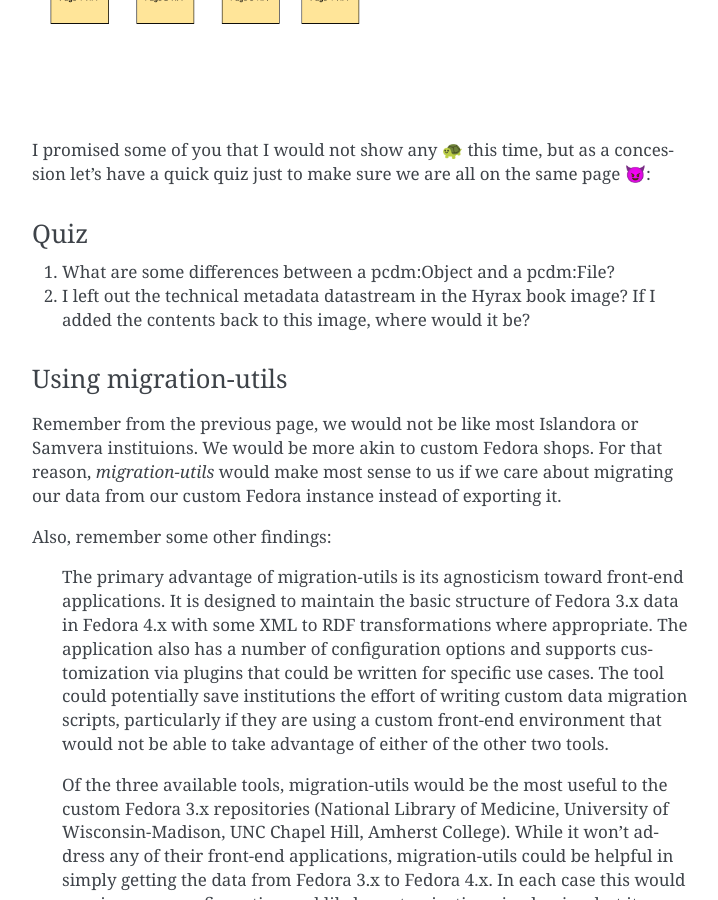
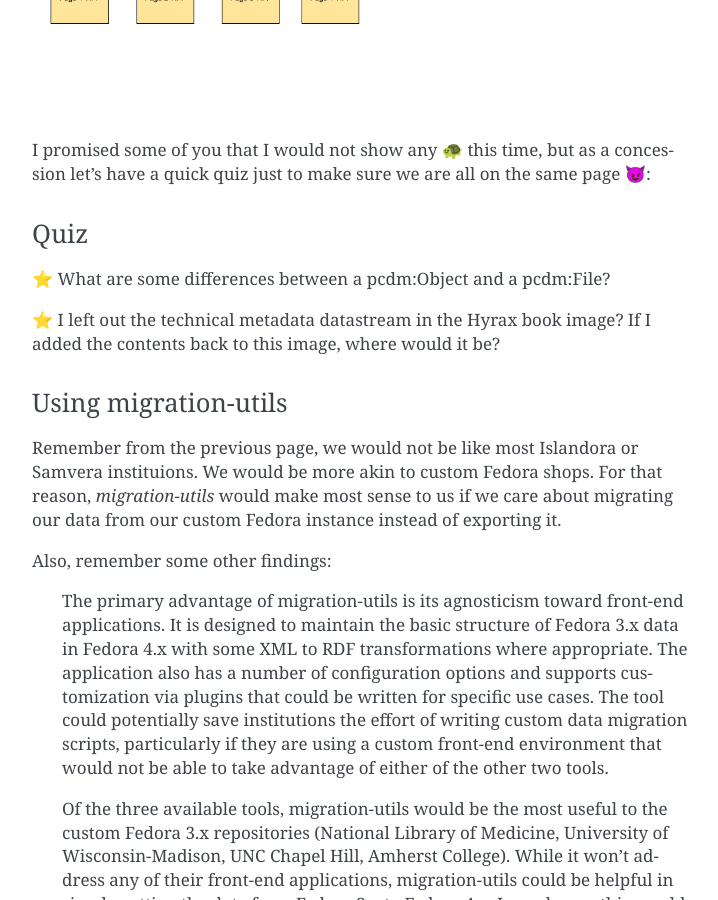
Before and after one commit to markpbaggett/utk_hyrax_review_docs, a Sphinx documentation site: the page built from docs/source/demo2/3_designing_our_path.rst, in a window 1280 px wide and 900 px high, scrolled down 1504 px. Shown: the whole window, without its empty margins (388-1106 px from the left). Built offline with Sphinx 7.4.7, drawn with Linux system fonts in a browser that asks for light colours; part of the change alters nothing that is shown; some of the changed text lies outside the part shown.

Commit message:
Fix formatting.

```diff
--- a/docs/source/demo2/3_designing_our_path.rst
+++ b/docs/source/demo2/3_designing_our_path.rst
@@ -29,8 +29,9 @@ to make sure we are all on the same page |:smiling_imp:|:
 Quiz
 ====
 
-1. What are some differences between a pcdm:Object and a pcdm:File?
-2. I left out the technical metadata datastream in the Hyrax book image?  If I added the contents back to this image, where would it be?
+|:star:| What are some differences between a pcdm:Object and a pcdm:File?
+
+|:star:| I left out the technical metadata datastream in the Hyrax book image?  If I added the contents back to this image, where would it be?
 
 =====================
 Using migration-utils
@@ -67,5 +68,7 @@ Discuss
 -------
 
 |:star:| What is different from the Hyrax book?
+
 |:star:| What is missing?
+
 |:star:| What work would need to be done post-Fedora migration?
```
